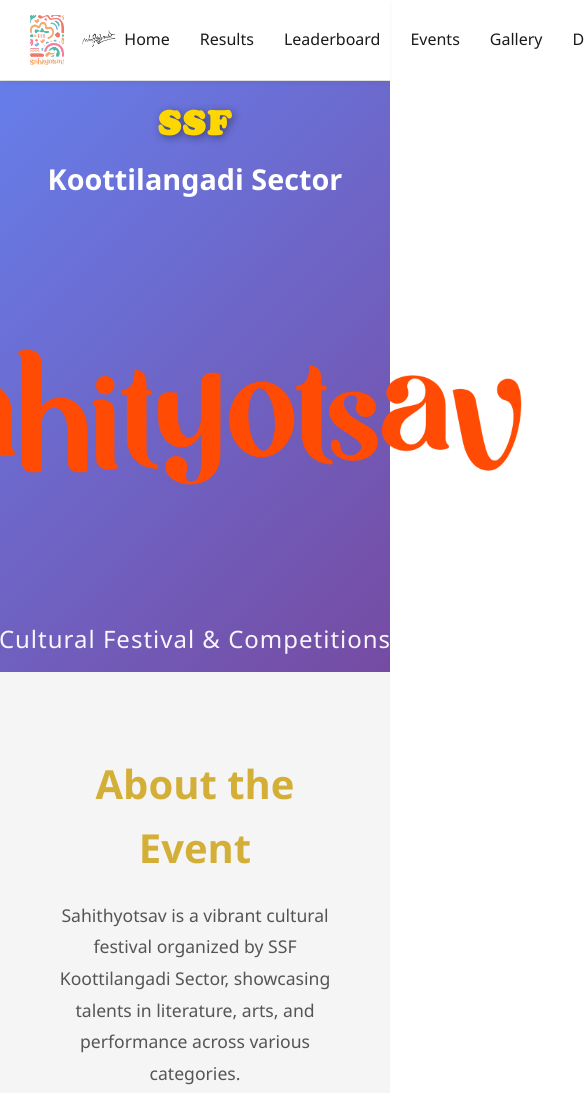
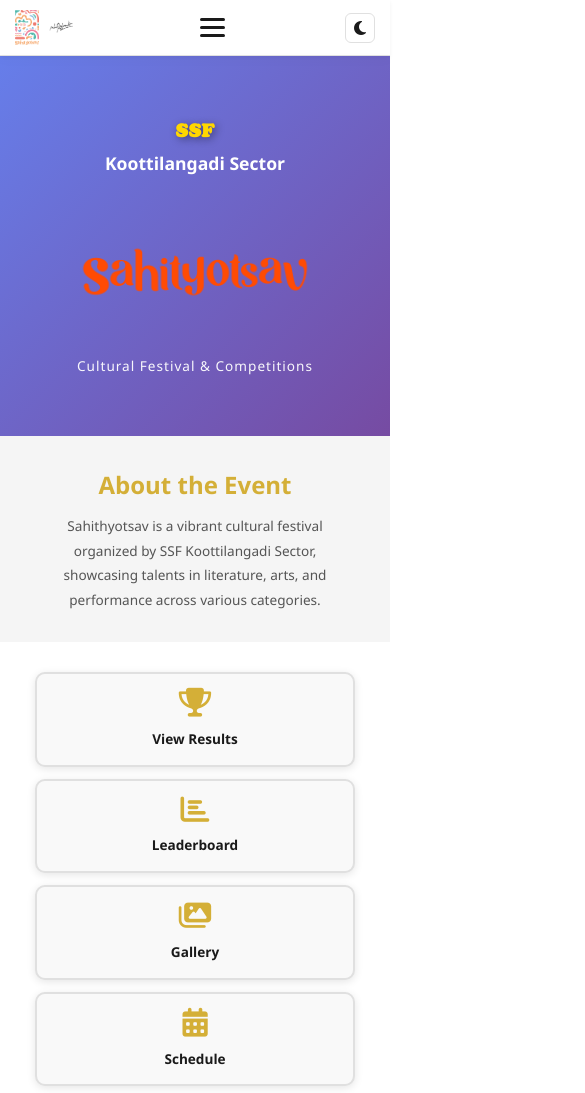
Before and after one commit to mushamilurp-glitch/sahityotsav, a plain HTML site: page index.html in a window 390 px wide. Shown: the top 1093 px of the page, 585 px wide, since content can reach past the window. Drawn offline with Linux system fonts and the light colour scheme.

Commit message:
Mobile version updated

```diff
--- a/index.html
+++ b/index.html
@@ -16,7 +16,13 @@
       <img src="images/sah-ml.png" class="logo2" alt="Sahithyotsav">
     </div>
 
-    <ul class="nav-links">
+    <button class="hamburger" id="hamburger" aria-label="Toggle menu">
+      <span></span>
+      <span></span>
+      <span></span>
+    </button>
+
+    <ul class="nav-links" id="navLinks">
       <li><a href="index.html">Home</a></li>
       <li><a href="results.html">Results</a></li>
       <li><a href="leaderboard.html">Leaderboard</a></li>
--- a/script.js
+++ b/script.js
@@ -1,3 +1,20 @@
+// HAMBURGER MENU FUNCTIONALITY
+const hamburger = document.getElementById('hamburger');
+const navLinks = document.getElementById('navLinks');
+
+hamburger.addEventListener('click', () => {
+  hamburger.classList.toggle('active');
+  navLinks.classList.toggle('active');
+});
+
+// Close menu when a link is clicked
+document.querySelectorAll('.nav-links a').forEach(link => {
+  link.addEventListener('click', () => {
+    hamburger.classList.remove('active');
+    navLinks.classList.remove('active');
+  });
+});
+
 // THEME TOGGLE FUNCTIONALITY
 const themeToggle = document.getElementById('themeToggle');
 const htmlElement = document.documentElement;
--- a/style.css
+++ b/style.css
@@ -288,9 +288,36 @@ html.dark-mode .hero {
   box-shadow: 0 8px 16px rgba(212, 175, 55, 0.2);
 }
 
-.link-card:hover i {
-  transform: scale(1.2);
-  color: var(--accent-dark);
+/* HAMBURGER MENU */
+.hamburger {
+  display: none;
+  flex-direction: column;
+  background: none;
+  border: none;
+  cursor: pointer;
+  gap: 5px;
+  padding: 0;
+  margin: 0 15px;
+}
+
+.hamburger span {
+  width: 25px;
+  height: 3px;
+  background-color: var(--text-primary);
+  border-radius: 2px;
+  transition: all 0.3s ease;
+}
+
+.hamburger.active span:nth-child(1) {
+  transform: rotate(45deg) translate(10px, 10px);
+}
+
+.hamburger.active span:nth-child(2) {
+  opacity: 0;
+}
+
+.hamburger.active span:nth-child(3) {
+  transform: rotate(-45deg) translate(7px, -7px);
 }
 
 .card {
@@ -303,3 +330,195 @@ html.dark-mode .hero {
   box-shadow: var(--card-shadow);
   border: 1px solid var(--border-color);
 }
+
+/* ============================================
+   MOBILE RESPONSIVE
+   ============================================ */
+
+/* Tablet (768px and below) */
+@media (max-width: 768px) {
+  .navbar {
+    padding: 12px 20px;
+    flex-wrap: wrap;
+  }
+
+  .navbar-left {
+    gap: 5px;
+  }
+
+  .logo1, .logo2 {
+    height: 40px;
+  }
+
+  .hamburger {
+    display: flex;
+  }
+
+  .nav-links {
+    position: absolute;
+    top: 100%;
+    left: 0;
+    right: 0;
+    background-color: var(--navbar-bg);
+    flex-direction: column;
+    gap: 0;
+    max-height: 0;
+    overflow: hidden;
+    transition: max-height 0.3s ease;
+    border-bottom: 1px solid var(--border-color);
+    box-shadow: 0 4px 8px rgba(0, 0, 0, 0.1);
+    width: 100%;
+  }
+
+  .nav-links.active {
+    max-height: 400px;
+  }
+
+  .nav-links li {
+    border-bottom: 1px solid var(--border-color);
+  }
+
+  .nav-links li a {
+    display: block;
+    padding: 12px 20px;
+  }
+
+  .nav-links li a:after {
+    display: none;
+  }
+
+  .nav-links li a:hover {
+    background-color: var(--bg-secondary);
+    color: var(--accent-color);
+  }
+
+  .hero {
+    min-height: 50vh;
+    padding-top: 40px;
+  }
+
+  .hero-content h1 {
+    font-size: 1.3rem;
+  }
+
+  .ssf {
+    font-size: 1.5rem;
+    letter-spacing: 1px;
+  }
+
+  .hero-text {
+    height: 180px;
+  }
+
+  .hero-subtitle {
+    font-size: 1rem;
+  }
+
+  .about {
+    padding: 40px 20px;
+  }
+
+  .about h2 {
+    font-size: 1.8rem;
+    margin-bottom: 15px;
+  }
+
+  .about p {
+    font-size: 0.95rem;
+  }
+
+  .quick-links {
+    padding: 40px 20px;
+  }
+
+  .links-grid {
+    grid-template-columns: repeat(2, 1fr);
+    gap: 15px;
+  }
+
+  .link-card {
+    padding: 20px 15px;
+    gap: 10px;
+    font-size: 0.9rem;
+  }
+
+  .link-card i {
+    font-size: 2rem;
+  }
+}
+
+/* Mobile (480px and below) */
+@media (max-width: 480px) {
+  .navbar {
+    padding: 10px 15px;
+  }
+
+  .navbar-left {
+    gap: 5px;
+  }
+
+  .logo1, .logo2 {
+    height: 35px;
+  }
+
+  .theme-toggle {
+    padding: 6px 8px;
+    font-size: 16px;
+  }
+
+  .hero {
+    min-height: 45vh;
+    padding-top: 30px;
+  }
+
+  .hero-content h1 {
+    font-size: 1.1rem;
+  }
+
+  .ssf {
+    font-size: 1.2rem;
+    margin-bottom: 3px;
+    letter-spacing: 0.5px;
+  }
+
+  .hero-text {
+    height: 120px;
+    margin: 15px 0;
+  }
+
+  .hero-subtitle {
+    font-size: 0.85rem;
+  }
+
+  .about {
+    padding: 30px 15px;
+  }
+
+  .about h2 {
+    font-size: 1.5rem;
+    margin-bottom: 10px;
+  }
+
+  .about p {
+    font-size: 0.85rem;
+  }
+
+  .quick-links {
+    padding: 30px 15px;
+  }
+
+  .links-grid {
+    grid-template-columns: 1fr;
+    gap: 12px;
+  }
+
+  .link-card {
+    padding: 15px 10px;
+    gap: 10px;
+    font-size: 0.85rem;
+  }
+
+  .link-card i {
+    font-size: 1.8rem;
+  }
+}
```
